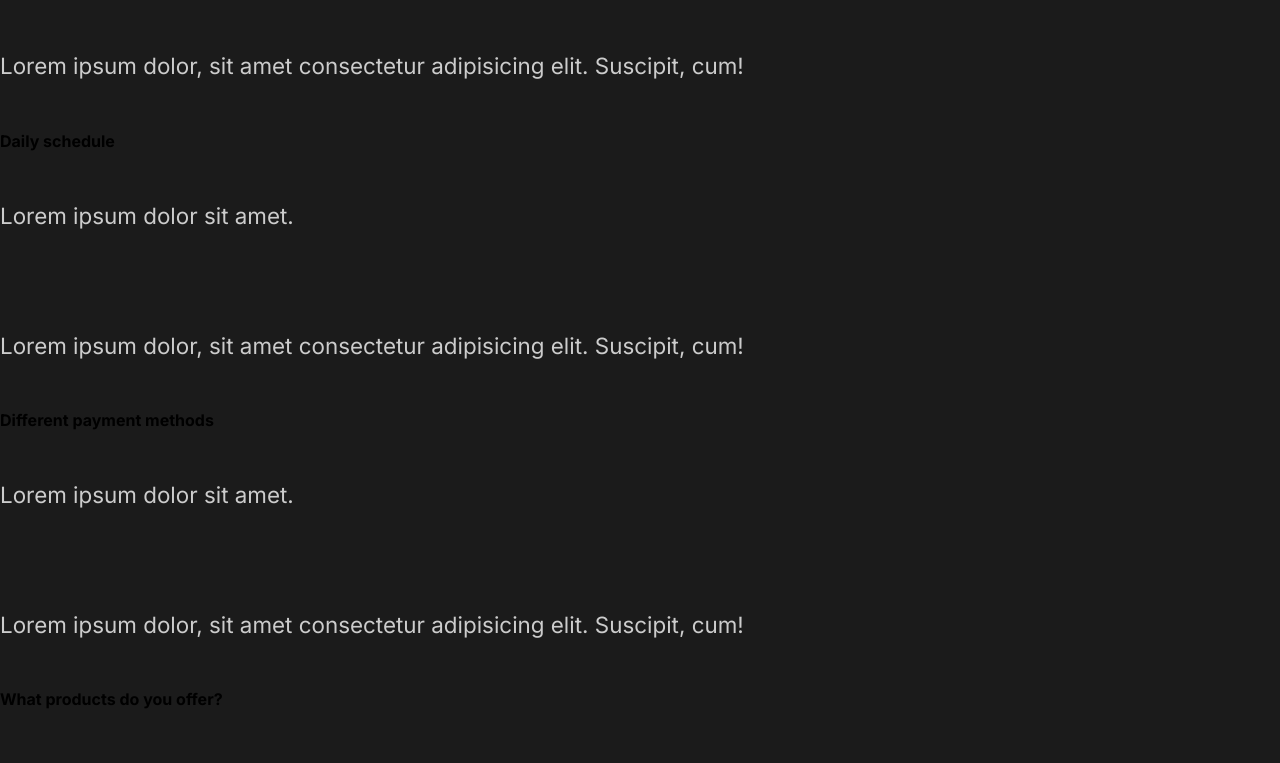
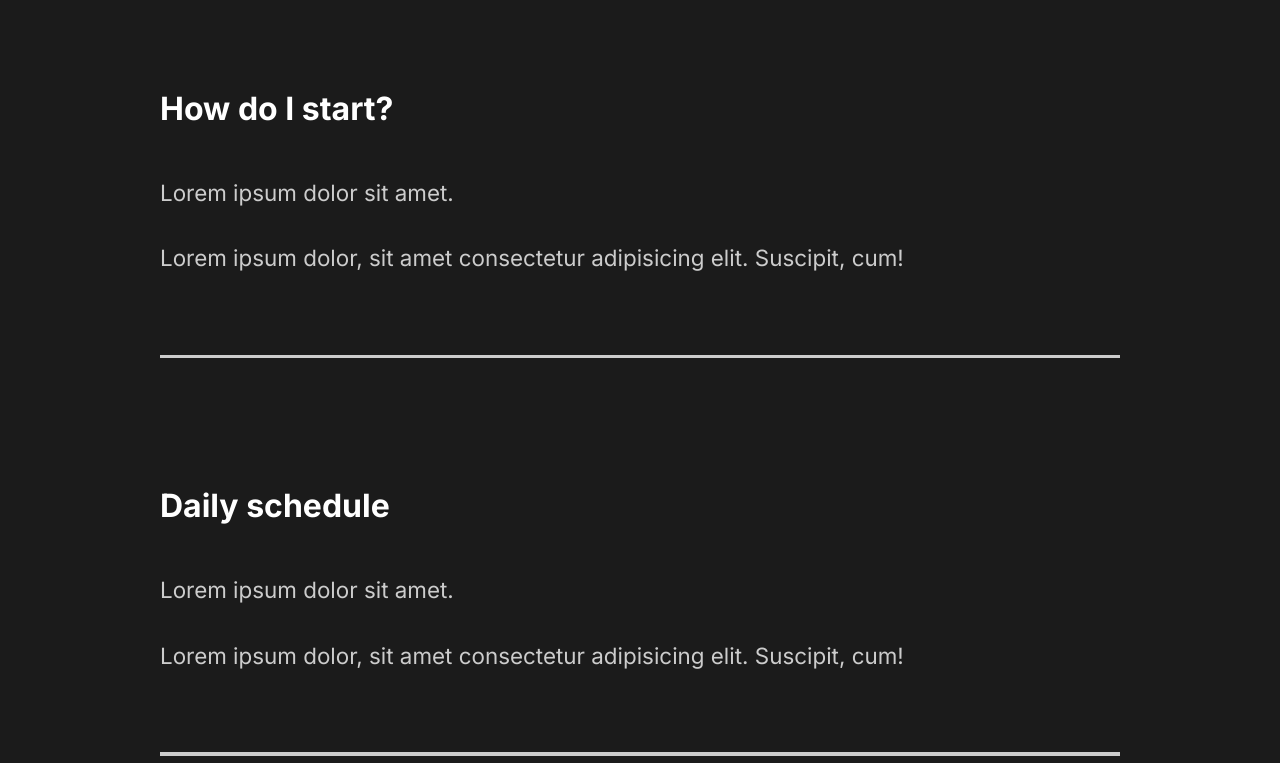
Before and after one commit to FMularski/react-capture, a React (Create React App) app: page / in a window 1280 px wide. Shown: the part 2296-3059 px from the top of the page. Built offline with nearby package versions, Linux system fonts and the light colour scheme.

Commit message:
styled faq section

```diff
--- a/src/components/FaqSection.js
+++ b/src/components/FaqSection.js
@@ -1,6 +1,9 @@
+import styled from 'styled-components';
+import {About} from '../styles';
+
 const FaqSection = () => {
     return (
-        <div className="faq">
+        <Faq>
             <h2>Any Questions? <span>FAQ</span></h2>
             <div className="question">
                 <h4>How do I start?</h4>
@@ -8,6 +11,7 @@
                     <p>Lorem ipsum dolor sit amet.</p>
                     <p>Lorem ipsum dolor, sit amet consectetur adipisicing elit. Suscipit, cum!</p>
                 </div>
+                <div className="faq-line"></div>
             </div>
             <div className="question">
                 <h4>Daily schedule</h4>
@@ -15,6 +19,7 @@
                     <p>Lorem ipsum dolor sit amet.</p>
                     <p>Lorem ipsum dolor, sit amet consectetur adipisicing elit. Suscipit, cum!</p>
                 </div>
+                <div className="faq-line"></div>
             </div>
             <div className="question">
                 <h4>Different payment methods</h4>
@@ -22,6 +27,7 @@
                     <p>Lorem ipsum dolor sit amet.</p>
                     <p>Lorem ipsum dolor, sit amet consectetur adipisicing elit. Suscipit, cum!</p>
                 </div>
+                <div className="faq-line"></div>
             </div>
             <div className="question">
                 <h4>What products do you offer?</h4>
@@ -30,8 +36,42 @@
                     <p>Lorem ipsum dolor, sit amet consectetur adipisicing elit. Suscipit, cum!</p>
                 </div>
             </div>
-        </div>
+        </Faq>
     )
 }
 
+const Faq = styled(About)`
+    display: block;
+
+    span {
+        display: block;
+    }
+
+    h2 {
+        padding-bottom: 2rem;
+        font-weight: lighter;
+    }
+
+    .faq-line {
+        background: #cccccc;
+        height: .2rem;
+        margin: 2rem 0rem;
+        width: 100%;
+    }
+
+    .question {
+        padding: 3rem 0rem;
+        cursor: pointer;
+    }
+
+    .answer {
+        padding: 2rem 0rem;
+
+        p {
+            padding: 1rem 0rem;
+        }
+    }
+
+`;
+
 export default FaqSection;
--- a/src/components/GlobalStyle.js
+++ b/src/components/GlobalStyle.js
@@ -39,6 +39,7 @@
 
     h4 {
         font-weight: bold;
+        font-size: 2rem;
     }
 
     span {
```
